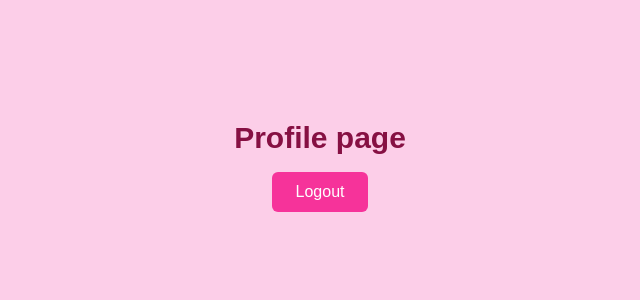
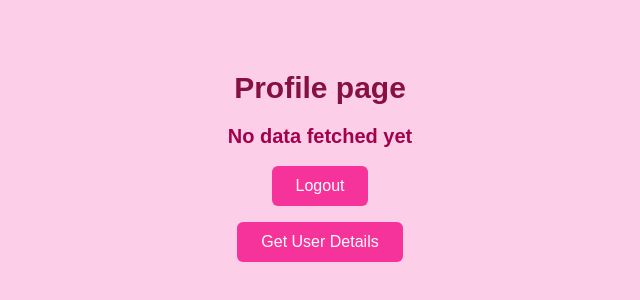
Before and after one commit to rainanirmal/next-auth-app, a Next.js app: page /profile in a window 1280 px wide. Shown: the part 234-534 px from the top of the page, without its empty margins (320-960 px from the left). Built offline with nearby package versions, Linux system fonts and the light colour scheme.

Commit message:
fix: correct JWT payload access in token helper

```diff
--- a/src/app/api/users/login/route.ts
+++ b/src/app/api/users/login/route.ts
@@ -11,7 +11,7 @@ export async function POST(request:NextRequest) {
         const reqBody = await request.json();
         const {email, password} = reqBody;
 
-        console.log(reqBody);
+        // console.log(reqBody);
 
         const user = await User.findOne({email});
 
--- a/src/app/api/users/user/route.ts
+++ b/src/app/api/users/user/route.ts
@@ -6,32 +6,40 @@ import { connect } from "@/src/dbConfig/dbConfig";
 connect();
 
 export async function GET(request: NextRequest) {
+  try {
+    const userId = await getDataFromToken(request);
+    console.log("User ID from token:", userId);
 
-    try {
+    const user = await User.findOne({ _id: userId }).select("-password");
+    console.log("User fetched from database:", user);
 
-        const userId = getDataFromToken(request);
-
-        const user = await User.findById(userId).select('-password');
+    if (!user) {
+      return NextResponse.json(
+        {
+            error: "User not found"
+        },
+        {
+            status: 404
+        });
+    }
 
     return NextResponse.json(
       {
         message: "User fetched successfully",
-                data: user
+        data: user,
       },
       {
-                status: 200
-            }
-        )
-
-    } catch (error:any) {
-
+        status: 200,
+      },
+    );
+  } catch (error: any) {
     return NextResponse.json(
       {
-                error: error.message
+        error: error.message,
       },
       {
-                status: 400
-            }
-        )
+        status: 400,
+      },
+    );
   }
 }
--- a/src/app/profile/page.tsx
+++ b/src/app/profile/page.tsx
@@ -1,13 +1,17 @@
 "use client";
 
 import axios from "axios";
+import Link from "next/link";
 import { useRouter } from "next/navigation";
+import { useState }from "react";
 import toast from "react-hot-toast";
 
 
 export default function ProfilePage() {
 
     const router = useRouter();
+
+    const [data, setData] = useState("nothing");
 
     const logout = async () => {
 
@@ -24,11 +28,26 @@ export default function ProfilePage() {
             console.log("Logout failed", error.message);
         }
     }
+
+    const getUserDetails = async () => {
+
+        const response = await axios.get("/api/users/user");
+        console.log(response.data);
+        setData(response.data.data._id);
+    }
+
     return (
     <div className="min-h-screen flex flex-col items-center justify-center bg-pink-200 px-4">
         <h1 className="text-3xl font-bold text-pink-900">
             Profile page
         </h1>
+
+        <h2 className="text-xl font-semibold text-pink-800 mt-4">
+            {data === "nothing" ? "No data fetched yet" : <Link href={`/profile/${data}`} className="text-blue-500 underline">
+                Go to profile of user with id: {data}
+            </Link>}
+        </h2>
+
 
         <button
             onClick={logout}
@@ -36,6 +55,13 @@ export default function ProfilePage() {
         >
             Logout
         </button>
+
+        <button
+            onClick={getUserDetails}
+            className="bg-pink-500 text-white px-6 py-2 rounded-md hover:bg-pink-600 transition mt-4"
+        >
+            Get User Details
+        </button>
     </div>
     );
 }
--- a/src/helpers/getDataFromToken.ts
+++ b/src/helpers/getDataFromToken.ts
@@ -9,7 +9,7 @@ export function getDataFromToken(request: NextRequest) {
 
         const decodedToken:any = jwt.verify(token, process.env.TOKEN_SECRET!);
 
-        return decodedToken.id;
+        return decodedToken.tokenData.id;
 
     } catch (error:any) {
         throw new Error(error.message);
--- a/src/proxy.ts
+++ b/src/proxy.ts
@@ -16,6 +16,9 @@ export function proxy(request: NextRequest) {
     if(!isPublicPath && !token) {
         return NextResponse.redirect(new URL('/login', request.nextUrl));
     }
+
+    return NextResponse.next();
+
 }
 
 export const config = {
```
Lines whose indentation alone changed are shown as unchanged.
